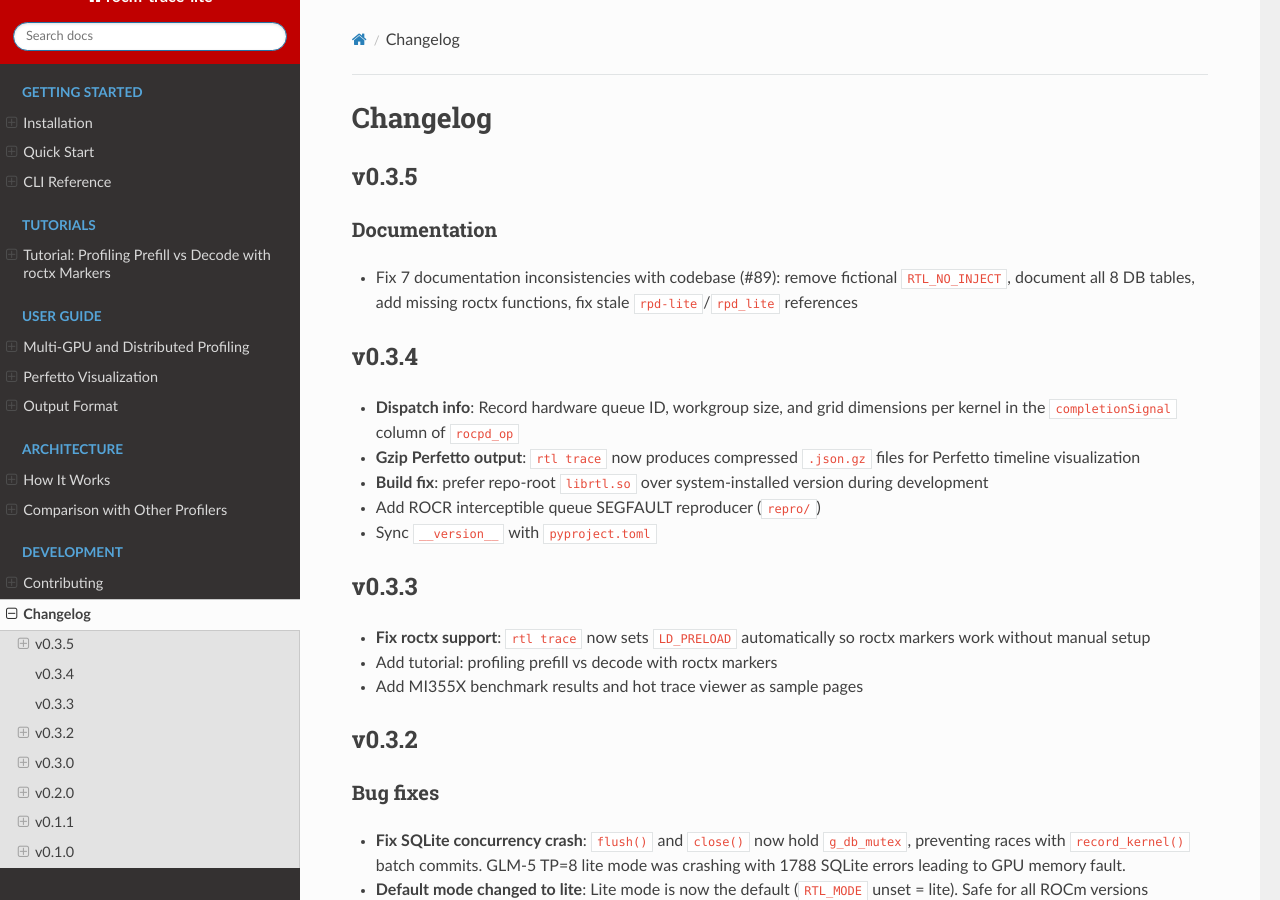
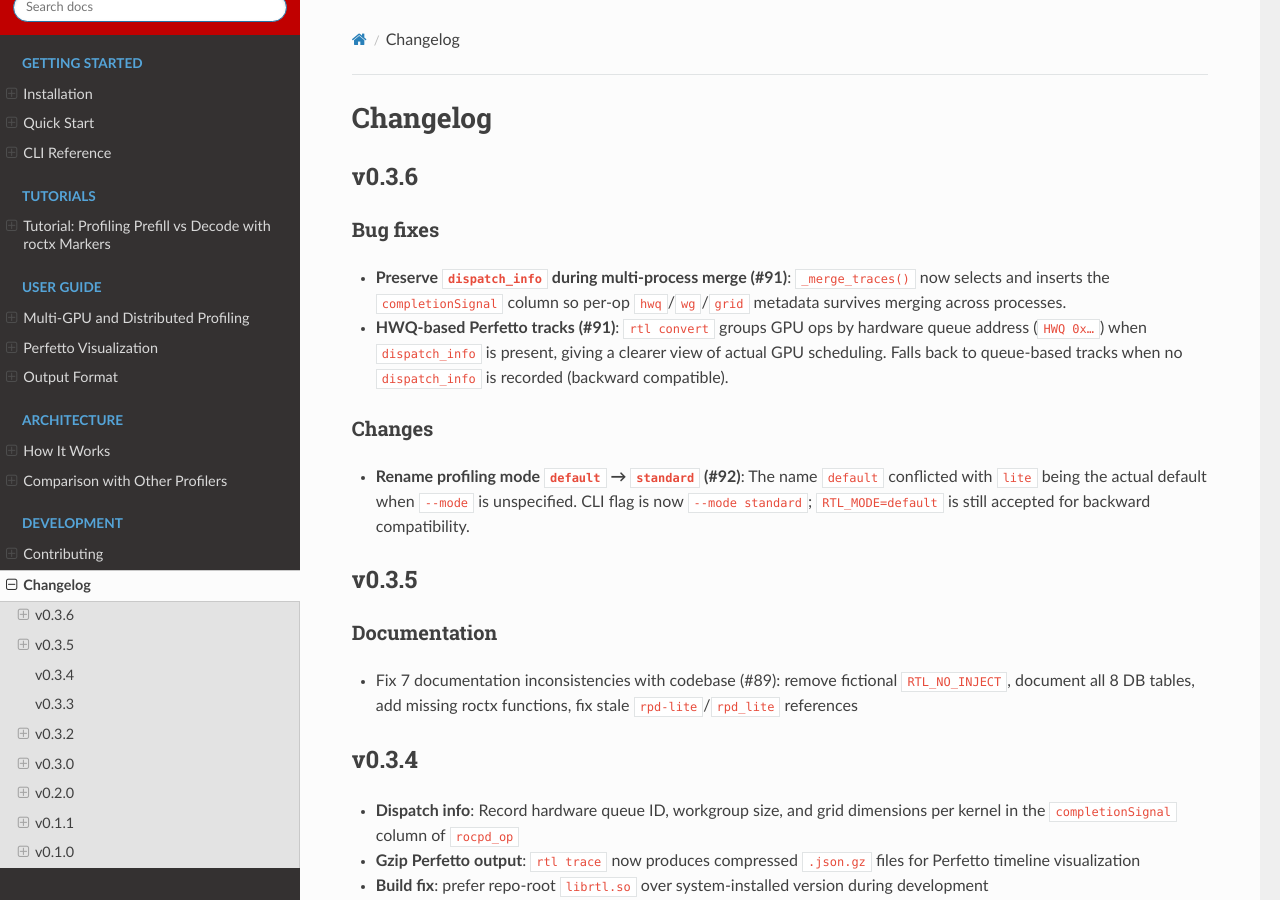
Before and after one commit to sunway513/rocm-trace-lite, a Sphinx documentation site: the page built from docs/changelog.md, in a window 1280 px wide and 900 px high. Built offline with Sphinx 7.4.7 and the Read the Docs theme 3.1.0, drawn with Linux system fonts in a browser that asks for light colours.

Commit message:
chore: bump version to v0.3.6 (#95)
Release v0.3.6 includes:
- Fix: preserve dispatch_info during multi-process merge (#91)
- Feat: HWQ-based Perfetto tracks with queue-based fallback (#91)
- Change: rename profiling mode 'default' -> 'standard' (#92)

Co-authored-by: Claude Opus 4.7 (1M context) <noreply@anthropic.com>

```diff
--- a/docs/changelog.md
+++ b/docs/changelog.md
@@ -1,4 +1,13 @@
 # Changelog
+
+## v0.3.6
+
+### Bug fixes
+- **Preserve `dispatch_info` during multi-process merge (#91)**: `_merge_traces()` now selects and inserts the `completionSignal` column so per-op `hwq`/`wg`/`grid` metadata survives merging across processes.
+- **HWQ-based Perfetto tracks (#91)**: `rtl convert` groups GPU ops by hardware queue address (`HWQ 0x…`) when `dispatch_info` is present, giving a clearer view of actual GPU scheduling. Falls back to queue-based tracks when no `dispatch_info` is recorded (backward compatible).
+
+### Changes
+- **Rename profiling mode `default` → `standard` (#92)**: The name `default` conflicted with `lite` being the actual default when `--mode` is unspecified. CLI flag is now `--mode standard`; `RTL_MODE=default` is still accepted for backward compatibility.
 
 ## v0.3.5
 
--- a/pyproject.toml
+++ b/pyproject.toml
@@ -4,7 +4,7 @@ build-backend = "setuptools.build_meta"
 
 [project]
 name = "rocm-trace-lite"
-version = "0.3.5"
+version = "0.3.6"
 description = "Self-contained GPU kernel profiler for ROCm. Zero roctracer dependency."
 license = {text = "MIT"}
 requires-python = ">=3.8"
--- a/rocm_trace_lite/__init__.py
+++ b/rocm_trace_lite/__init__.py
@@ -1,6 +1,6 @@
 """rocm-trace-lite: Self-contained GPU kernel profiler for ROCm."""
 
-__version__ = "0.3.5"
+__version__ = "0.3.6"
 
 
 def get_lib_path() -> str:
```
